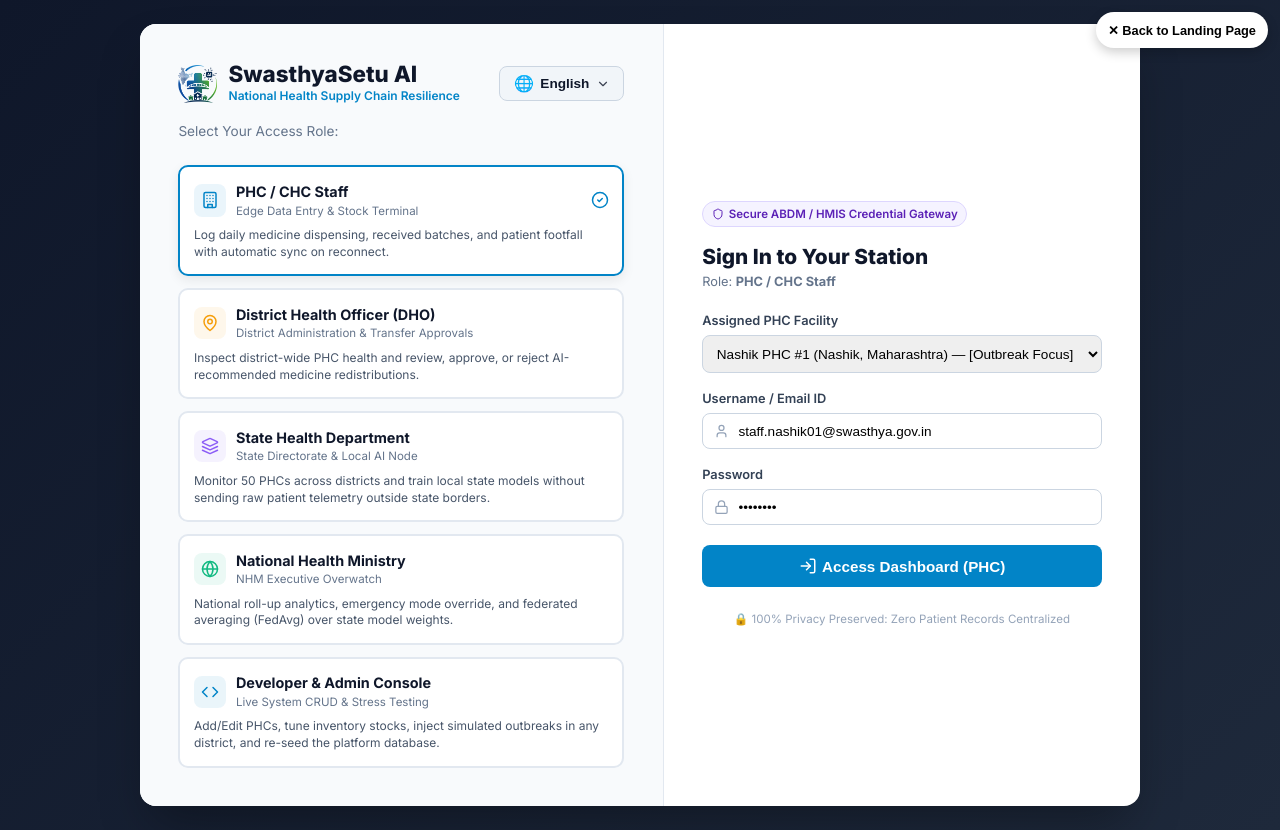
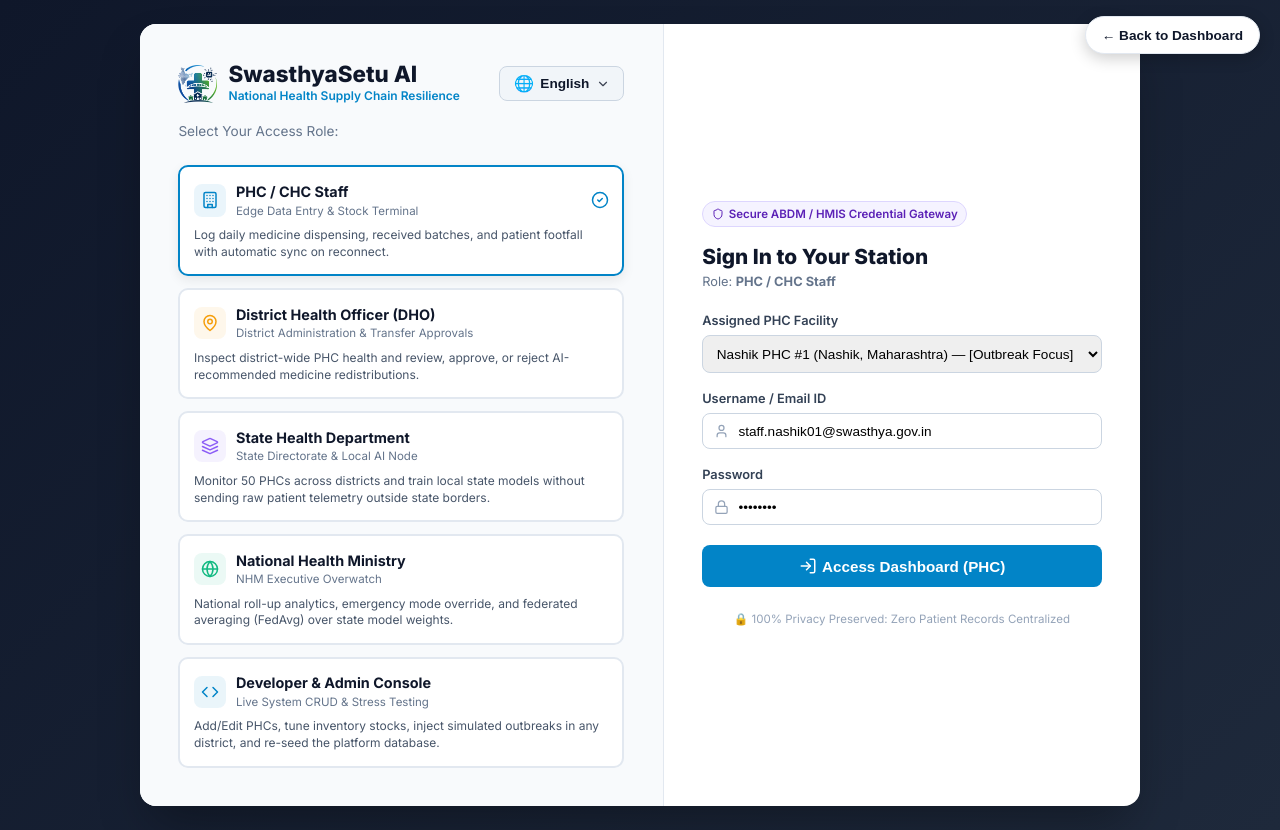
Before and after one commit to rudraa0604/Swasthya-Setu-AI, a React (Vite) app in the folder frontend/: page / in a window 1280 px wide. Both pictures are taken after a click on the button "Launch Portal". Built offline with nearby package versions, Linux system fonts and the light colour scheme.

Commit message:
fix: change login top-right button to 'Back to Dashboard' and return to main hero page

```diff
--- a/frontend/src/App.jsx
+++ b/frontend/src/App.jsx
@@ -112,21 +112,27 @@ export default function App() {
             onClick={() => setShowLoginModal(false)}
             style={{
               position: 'fixed',
-              top: '12px',
-              right: '12px',
+              top: '16px',
+              right: '20px',
               zIndex: 1000,
               background: '#ffffff',
-              border: 'none',
+              color: '#0f172a',
+              border: '1px solid #e2e8f0',
               borderRadius: '999px',
-              padding: '0.35rem 0.75rem',
-              fontSize: '0.8rem',
+              padding: '0.45rem 1rem',
+              fontSize: '0.85rem',
               fontWeight: 700,
               cursor: 'pointer',
-              boxShadow: '0 4px 12px rgba(0,0,0,0.2)',
-              minHeight: '36px'
+              boxShadow: '0 4px 16px rgba(0,0,0,0.2)',
+              minHeight: '38px',
+              display: 'inline-flex',
+              alignItems: 'center',
+              gap: '0.35rem',
+              transition: 'transform 0.15s ease, background 0.15s ease'
             }}
+            title="Return to Main Hero Portal / Dashboard"
           >
-            ✕ Back to Landing Page
+            ← {lang === 'hi' ? 'डैशबोर्ड पर जाएं' : 'Back to Dashboard'}
           </button>
           <LoginPage onLogin={handleLogin} lang={lang} setLang={setLang} initialRole={preselectedRole} />
         </div>
```
Also changed, not shown: 1 other file (tests, documents, lock files or other folders).
